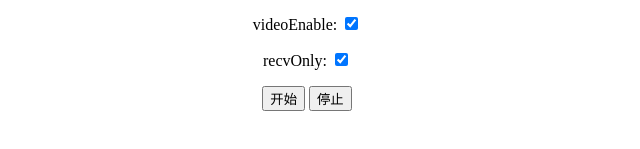
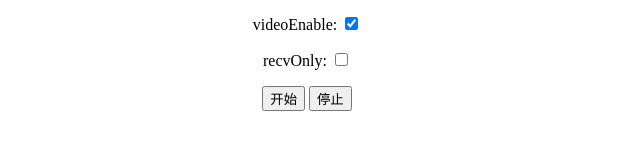
Before and after one commit to ZLMediaKit/ZLMRTCClient.js, a website with bundled scripts: page demo/index.html in a window 1280 px wide. Shown: the part 309-458 px from the top of the page, 333-973 px from the left. Built offline with nearby package versions, Linux system fonts and the light colour scheme.

Commit message:
default is sendrecv

```diff
--- a/demo/index.html
+++ b/demo/index.html
@@ -47,7 +47,7 @@
 
             <p>
               <label for="recvOnly">recvOnly:</label>
-              <input type="checkbox" id='recvOnly' checked="checked">
+              <input type="checkbox" id='recvOnly'>
             </p>
 
             <button onclick="start()">开始</button>
```
